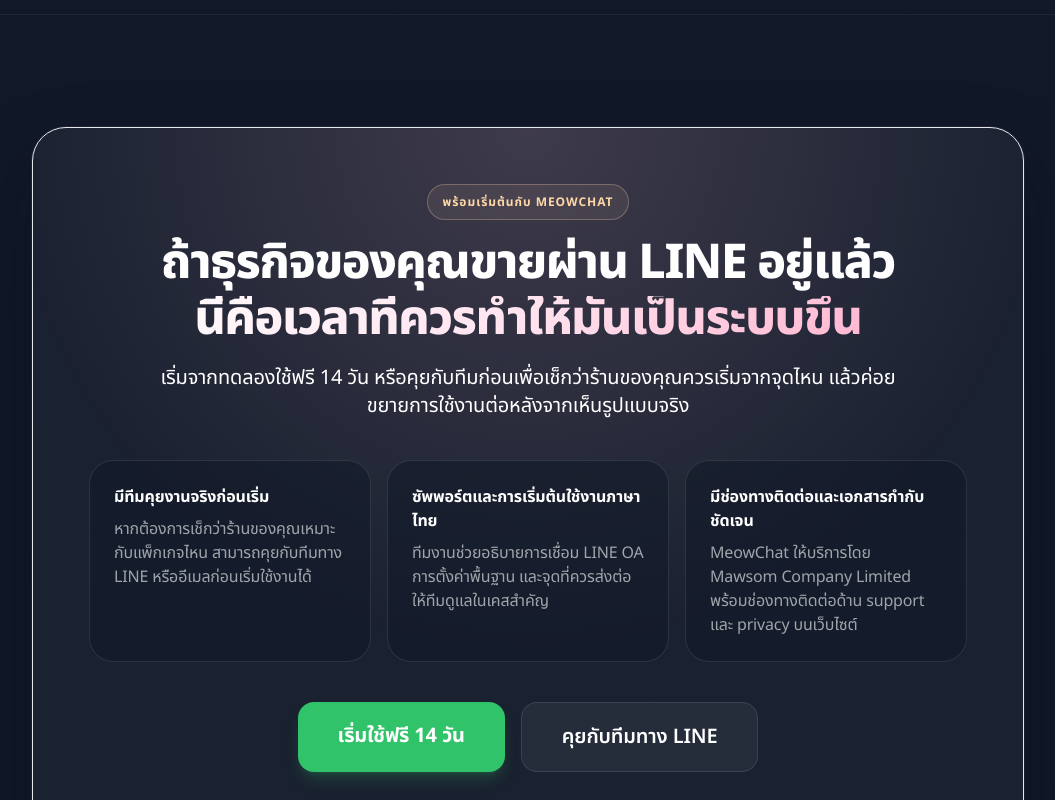
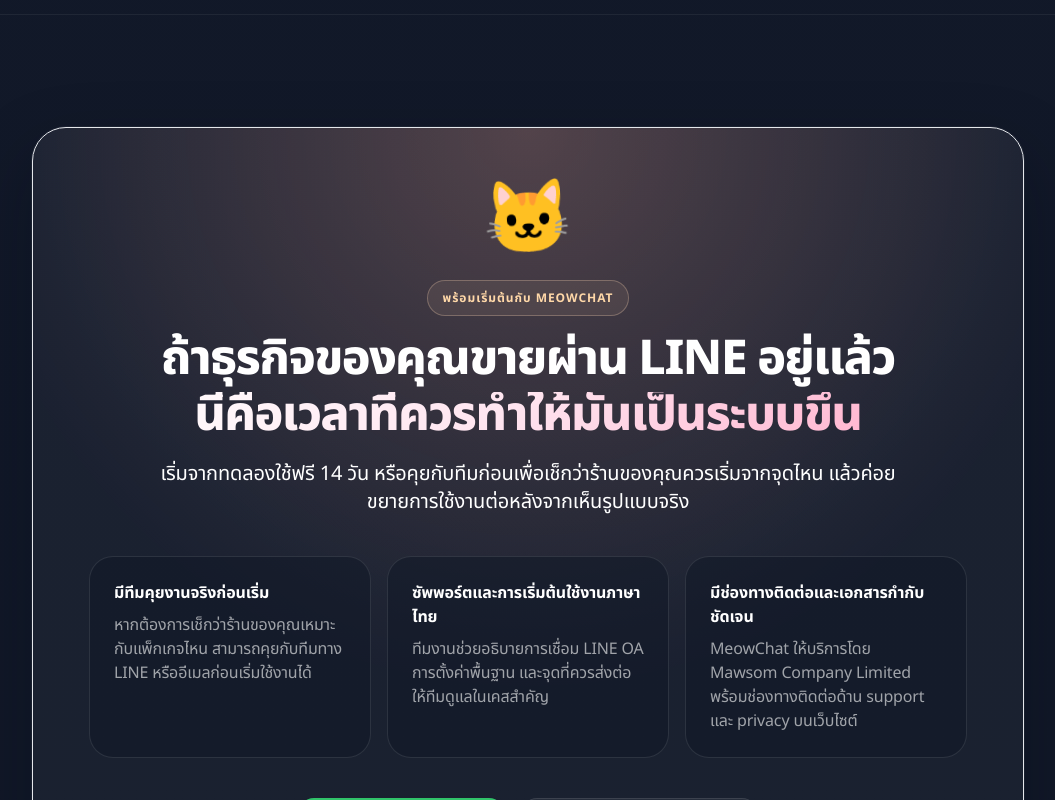
Before and after one commit to gotjisamyo/meowworks, a Next.js app in the folder meowchat/landing-next/: page / in a window 1280 px wide. Shown: the part 10140-10940 px from the top of the page, without its empty margins (112-1167 px from the left). Built offline with nearby package versions, Linux system fonts and the light colour scheme; no server answers.

Commit message:
feat(cta): add mascot above CTA headline with orange glow

```diff
--- a/meowchat/landing-next/src/components/sections/Contact.tsx
+++ b/meowchat/landing-next/src/components/sections/Contact.tsx
@@ -37,7 +37,11 @@
     <section id="contact" className="py-28 max-w-5xl mx-auto px-4 text-center">
       <div className="rounded-[34px] border border-white/8 bg-white/[0.04] p-8 md:p-14 card-glow-strong relative overflow-hidden">
         <div className="absolute inset-0 pointer-events-none bg-[radial-gradient(circle_at_top,rgba(255,193,216,0.16),transparent_45%)]" />
+        <div className="absolute inset-0 pointer-events-none bg-[radial-gradient(circle_at_50%_0%,rgba(255,140,66,0.10),transparent_40%)]" />
         <div className="relative z-10">
+          <div className="flex justify-center mb-6">
+            <div className="text-7xl mascot-float">🐱</div>
+          </div>
           <div className="eyebrow mb-5">พร้อมเริ่มต้นกับ MeowChat</div>
           <h2 className="text-3xl md:text-5xl font-black mb-5 leading-tight text-white">
             ถ้าธุรกิจของคุณขายผ่าน LINE อยู่แล้ว
```
